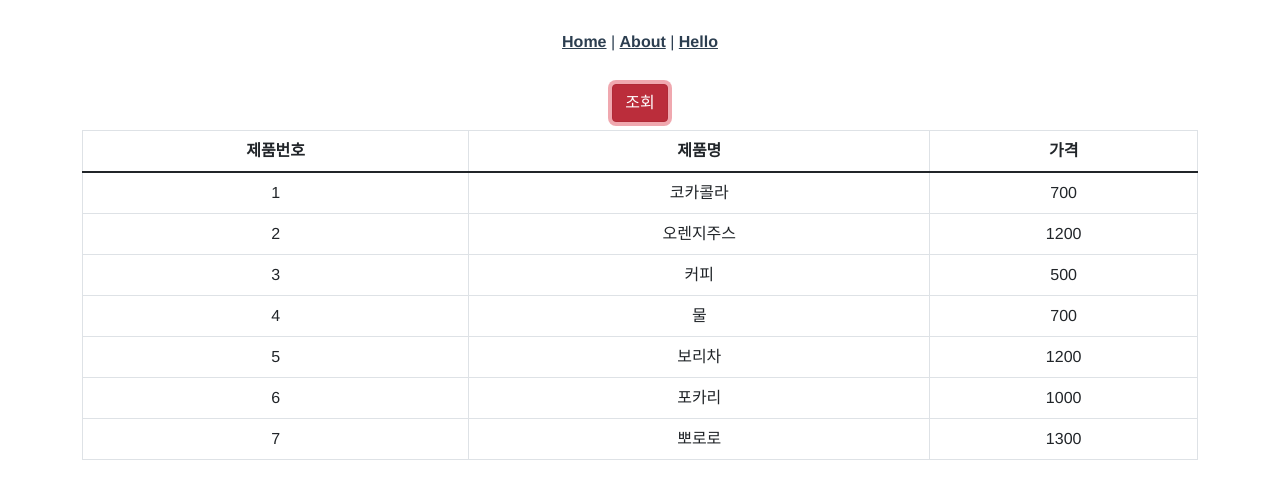
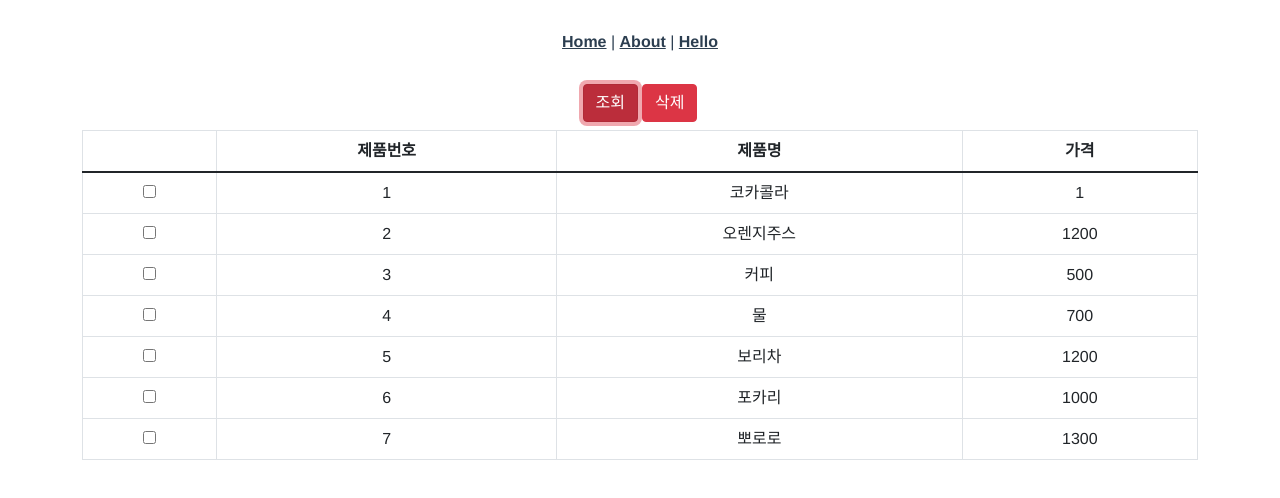
Before and after one commit to postforty/Bootcamp-2022, a Vue app in the folder vue/progect02_self_03/: page /reuse/list in a window 1280 px wide. Both pictures are taken after a click on the button "조회". Shown: the top 498 px of the page. Built offline with nearby package versions, Linux system fonts and the light colour scheme.

Commit message:
[ADD] Vue.js_복습 3차

```diff
--- a/vue/progect02_self_03/src/components/fragments/SimpleGrid.vue
+++ b/vue/progect02_self_03/src/components/fragments/SimpleGrid.vue
@@ -3,11 +3,31 @@
     <table class="table table-bordered">
       <thead>
         <tr>
+          <th v-if="selectType === 'radio' || selectType === 'checkbox'"></th>
           <th :key="th.key" v-for="th in headers">{{ th.title }}</th>
         </tr>
       </thead>
       <tbody>
         <tr :key="item.drinkId" v-for="item in items">
+          <td v-if="selectType === 'radio'">
+            <input
+              type="radio"
+              name=""
+              id=""
+              v-model="checkedItem"
+              @change="doSelect"
+            />
+          </td>
+          <td v-if="selectType === 'checkbox'">
+            <input
+              type="checkbox"
+              name=""
+              id=""
+              :value="item[checkedKey]"
+              v-model="checkedItems"
+              @change="doSelect"
+            />
+          </td>
           <td :key="th.key" v-for="th in headers">
             {{ item[th.key] }}
           </td>
@@ -31,17 +51,39 @@ export default {
       default: function () {
         return []
       }
+    },
+    selectType: {
+      type: String,
+      default: ''
+    },
+    checkedKey: {
+      type: String,
+      default: ''
+    },
+    changeEventName: {
+      type: String,
+      default: 'change-item'
     }
   },
   data() {
     return {
-      sampleData: ''
+      checkedItem: '',
+      checkedItems: []
     }
   },
   setup() {},
   created() {},
   mounted() {},
   unmounted() {},
-  methods: {}
+  methods: {
+    doSelect() {
+      if (this.selectType === 'radio') {
+        console.log(this.checkedItem)
+      } else if (this.selectType === 'checkbox') {
+        console.log(this.checkedItems)
+        this.$emit(this.changeEventName, this.checkedItems)
+      }
+    }
+  }
 }
 </script>
--- a/vue/progect02_self_03/src/views/4_reuse/ListView.vue
+++ b/vue/progect02_self_03/src/views/4_reuse/ListView.vue
@@ -1,7 +1,14 @@
 <template>
   <div>
-    <button class="btn btn-danger" @click="doSearch">조회</button>
-    <simple-grid :items="drinkList" :headers="headers" />
+    <button class="btn btn-danger me-1" @click="doSearch">조회</button>
+    <button class="btn btn-danger" @click="doDelect">삭제</button>
+    <simple-grid
+      :items="drinkList"
+      :headers="headers"
+      selectType="checkbox"
+      checkedKey="drinkId"
+      @change-item="changeCheckedValue"
+    />
   </div>
 </template>
 <script>
@@ -15,7 +22,8 @@ export default {
         { title: '제품명', key: 'drinkName' },
         { title: '가격', key: 'price' }
       ],
-      drinkList: []
+      drinkList: [],
+      checkedItems: []
     }
   },
   setup() {},
@@ -28,7 +36,7 @@ export default {
         {
           drinkId: '1',
           drinkName: '코카콜라',
-          price: 700,
+          price: 1,
           qty: 1
         },
         {
@@ -68,6 +76,13 @@ export default {
           qty: 1
         }
       ]
+    },
+    changeCheckedValue(data) {
+      this.checkedItems = data
+      //   console.log('부모 component : ', data)
+    },
+    doDelect() {
+      console.log(this.checkedItems)
     }
   }
 }
```
